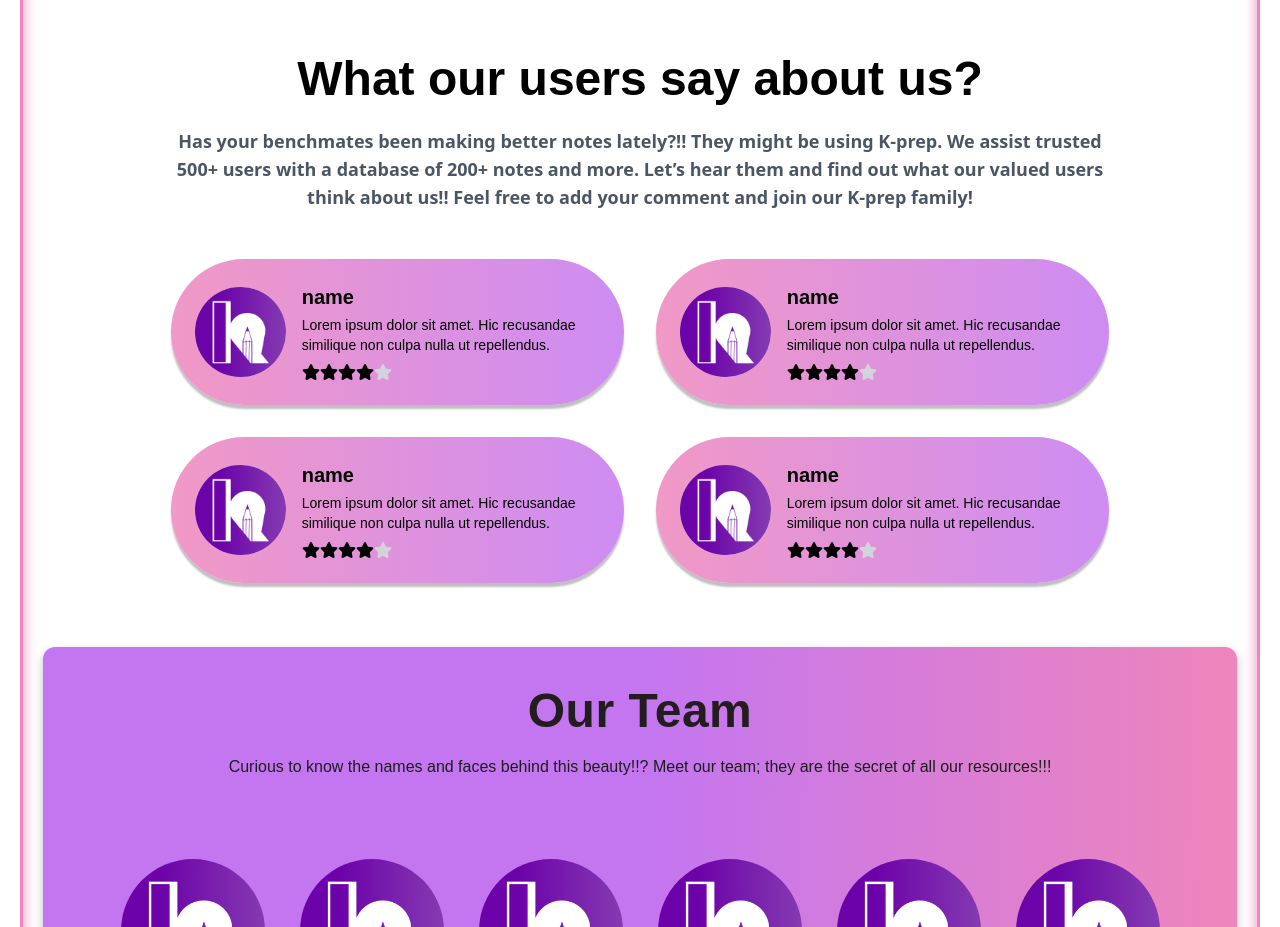
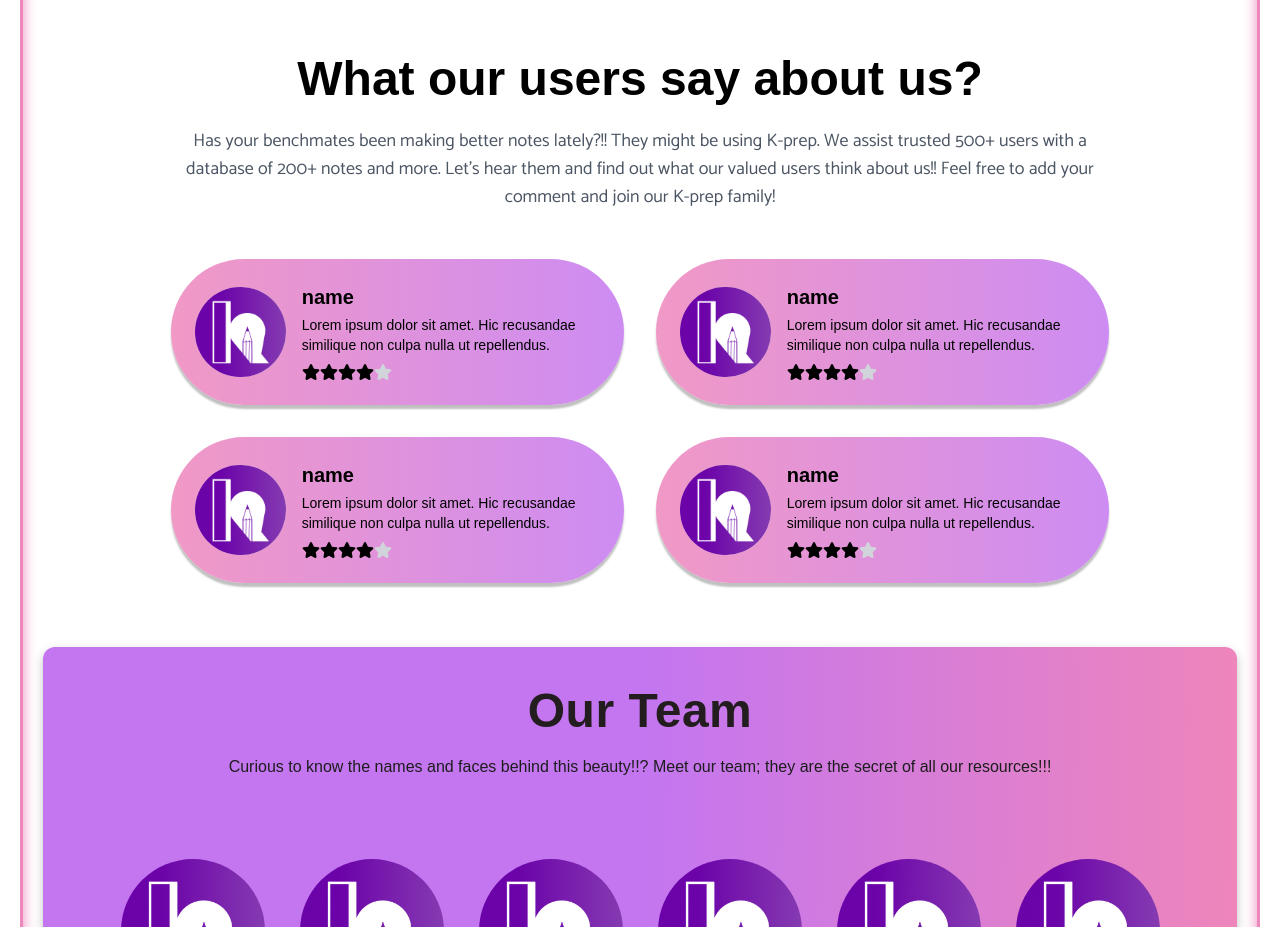
Before and after one commit to Soumyadipmaity1/k-prep-main, a Next.js app: page / in a window 1280 px wide. Shown: the part 1120-2047 px from the top of the page. Built offline with nearby package versions, Linux system fonts and the light colour scheme; a web font is replaced by a local one.

Commit message:
refactor: Improved Testimonials section typography with custom Google font.

```diff
--- a/src/components/landingpage/Testimonial/testinomial.tsx
+++ b/src/components/landingpage/Testimonial/testinomial.tsx
@@ -1,6 +1,14 @@
 import React from 'react';
 import { FaStar } from 'react-icons/fa';
 import Image from 'next/image';
+import { Catamaran } from 'next/font/google';
+
+const catamaran = Catamaran({
+  subsets: ['latin'],
+  weight: ['400', '500', '700'],
+  display: 'swap',
+});
+
 const testimonials = [
   {
     name: 'name',
@@ -29,7 +37,7 @@
     <section className="bg-white py-10 pb-16 lg:px-16">
       <div className="container mx-auto text-center">
         <h2 className="sm:text-5xl text-[38px] font-bold mb-6">What our users say about us?</h2>
-        <p className="text-gray-600 mb-12 px-4 font-sans font-semibold text-lg sm:px-16">
+        <p className="text-gray-600 mb-12 px-4 font-catamaran  font-normal text-lg sm:px-16">
         Has your benchmates been making better notes lately?!! They might be using K-prep. We assist trusted 500+ users with a database of 200+ notes and more.
         Let&rsquo;s hear them and find out what our valued users think about us!!
         Feel free to add your comment and join our K-prep family!
```
